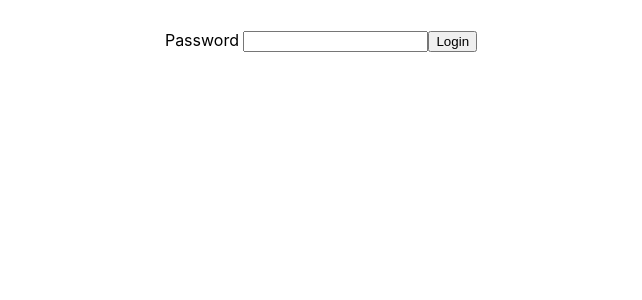
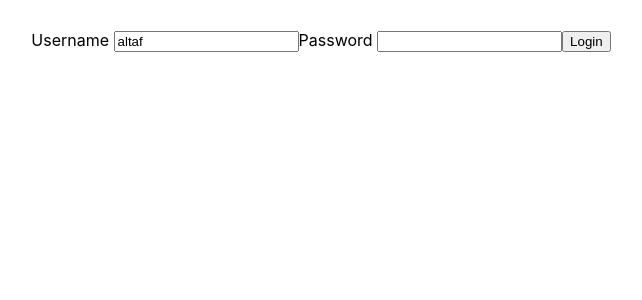
Before and after one commit to altafjava/react-todo-app, a React (Create React App) app: page / in a window 1280 px wide. Shown: the top 300 px of the page, without its empty margins (319-961 px from the left). Built offline with nearby package versions, Linux system fonts and the light colour scheme.

Commit message:
Route Switch used

```diff
--- a/src/components/todo/TodoApp.jsx
+++ b/src/components/todo/TodoApp.jsx
@@ -1,5 +1,5 @@
 import React, { Component } from 'react';
-import { BrowserRouter as Router, Route } from 'react-router-dom'
+import { BrowserRouter as Router, Route, Switch } from 'react-router-dom'
 
 class TodoApp extends Component {
     render() {
@@ -7,13 +7,16 @@ class TodoApp extends Component {
             <div className="TodoApp">
                 <Router>
                     <>
-                        <Route path="/" Component={LoginComponent} />
-                        {/* <Route path="/login" Component={LoginComponent} /> */}
-                        {/* <Route path="/welcome" Component={WelcomeComponent} /> */}
+                        <Switch>
+                            <Route path="/" exact component={LoginComponent} />
+                            <Route path="/login" component={LoginComponent} />
+                            <Route path="/welcome/:name" component={WelcomeComponent} />
+                            <Route component={ErrorComponent} />
+                        </Switch>
                     </>
                 </Router>
-                <LoginComponent />
-                {/* <WelcomeComponent /> */}
+                {/* <LoginComponent />
+                <WelcomeComponent /> */}
             </div>
         )
     }
@@ -37,6 +40,7 @@ class LoginComponent extends Component {
             <div>
                 {this.state.isLoginFailed && <div>Invalid Credential</div>}
                 {this.state.showSuccessMessage && <div>Login Successful</div>}
+                Username <input type="text" name="username" value={this.state.username} onChange={this.handleChange} />
                 Password <input type="password" name="password" value={this.state.password} onChange={this.handleChange} />
                 <button onClick={this.loginClicked}>Login</button>
             </div>
@@ -48,9 +52,9 @@ class LoginComponent extends Component {
     }
 
     loginClicked() {
-        console.log(this.state)
         if (this.state.username === 'altaf' && this.state.password === 'java') {
-            this.setState({ isLoginFailed: false, showSuccessMessage: true })
+            this.props.history.push(`/welcome/${this.state.username}`)
+            // this.setState({ isLoginFailed: false, showSuccessMessage: true })
         } else {
             this.setState({ isLoginFailed: true, showSuccessMessage: false })
         }
@@ -59,8 +63,15 @@ class LoginComponent extends Component {
 
 class WelcomeComponent extends Component {
     render() {
-        return <div>Welcome to AltafJava</div>
+        return <div>Welcome {this.props.match.params.name}</div>
     }
 }
 
+function ErrorComponent() {
+    return (
+        <div>Something went wrong</div>
+    );
+
+}
+
 export default TodoApp
```
